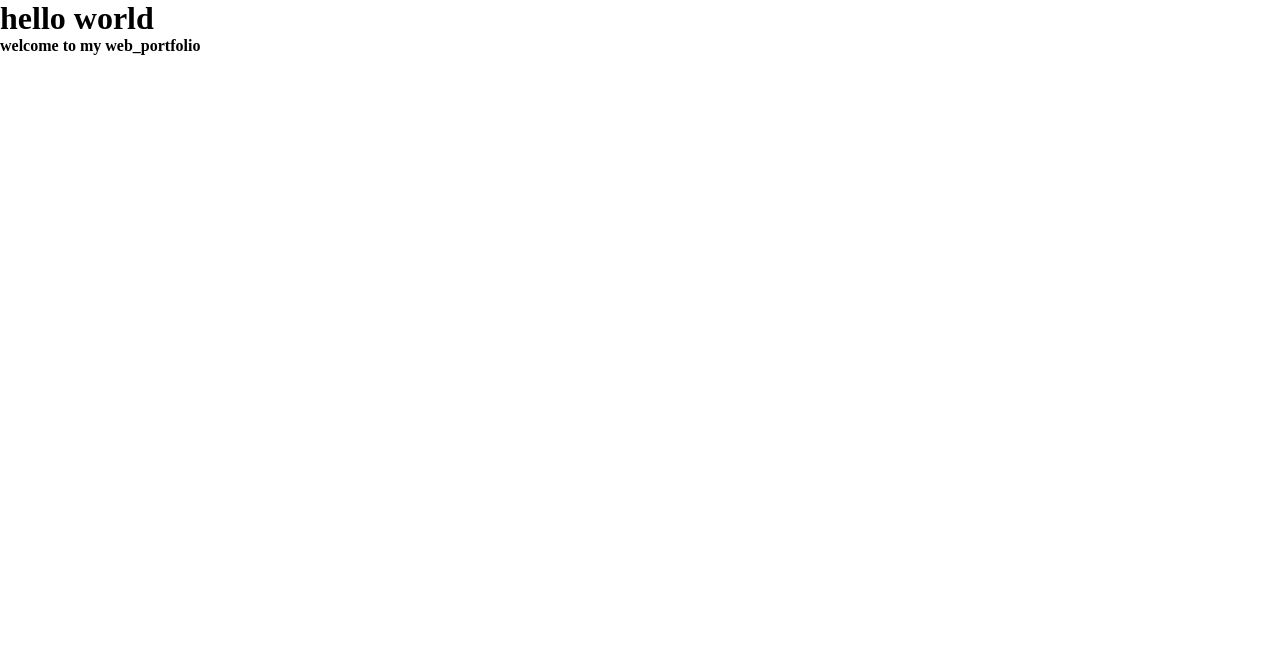
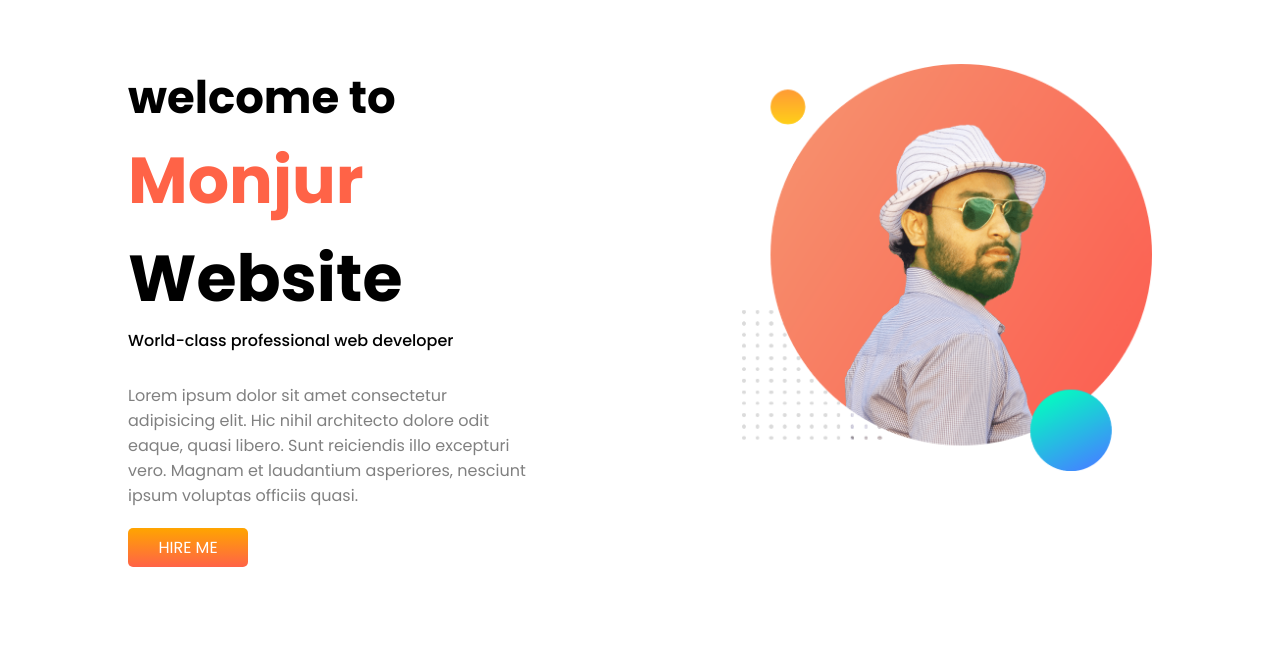
Before and after one commit to webmonjur/web_portfolio, a plain HTML site: page index.html in a window 1280 px wide. Drawn offline with Linux system fonts and the light colour scheme.

Commit message:
first update

```diff
--- a/index.html
+++ b/index.html
@@ -8,7 +8,20 @@
     <link rel="stylesheet" href="style.css">
 </head>
 <body>
-    <h1>hello world</h1>
-    <h4>welcome to my web_portfolio</h4>
+    <header id="header" class="section header_section">
+        <div class="section-wrapper">
+            <div class="section-box section-text">
+                <h2>welcome to</h2>
+                <h1><span>Monjur</span> Website</h1>
+                <h4>World-class professional web developer</h4>
+                <p>Lorem ipsum dolor sit amet consectetur adipisicing elit. Hic nihil architecto dolore odit eaque, quasi libero. Sunt reiciendis illo excepturi vero. Magnam et laudantium asperiores, nesciunt ipsum voluptas officiis quasi.</p>
+                <a href="#" class="button">HIRE ME</a>
+
+            </div>
+            <div class="section-box section-image">
+                <img src="images/monjur.png" alt="">
+            </div>
+        </div>
+    </header>
 </body>
 </html>
--- a/style.css
+++ b/style.css
@@ -1,5 +1,59 @@
+@import url('https://fonts.googleapis.com/css2?family=Poppins:ital,wght@0,100;0,200;0,300;0,400;0,500;0,600;0,700;0,800;0,900;1,200;1,300;1,400;1,500;1,600;1,700;1,800;1,900&display=swap');
+
 *{
     margin:0;
     padding:0;
     box-sizing:border-box;
 }
+body{
+    font-family: 'Poppins', sans-serif;
+}
+a{
+    text-decoration:none;
+}
+.button{
+    margin:20px 0;
+    display:inline-block;
+    padding:7px 25px;
+    background-image: linear-gradient(180deg, orange, tomato);
+    border-radius:5px;
+    color:white;
+    max-width:100%;
+    width:120px;
+    text-align: center;
+}
+.section{
+    padding:5% 10%;
+}
+.section-wrapper{
+    display:flex;
+    justify-content:space-between
+}
+.section-box{
+    width:40%;
+    max-width:100%
+}
+.section-text{
+    display:flex;
+    flex-direction: column;
+    align-self: center;
+}
+.section-text h2{
+    font-size:45px;
+}
+.section-text h1{
+    font-size:65px;
+}
+.section-text h1 span{
+    color:tomato;
+}
+.section-text h4{
+    font-weight:500;
+    margin-bottom:30px;
+}
+.section-text p{
+    color:gray;
+}
+.section-image img{
+    width:100%
+}
```
